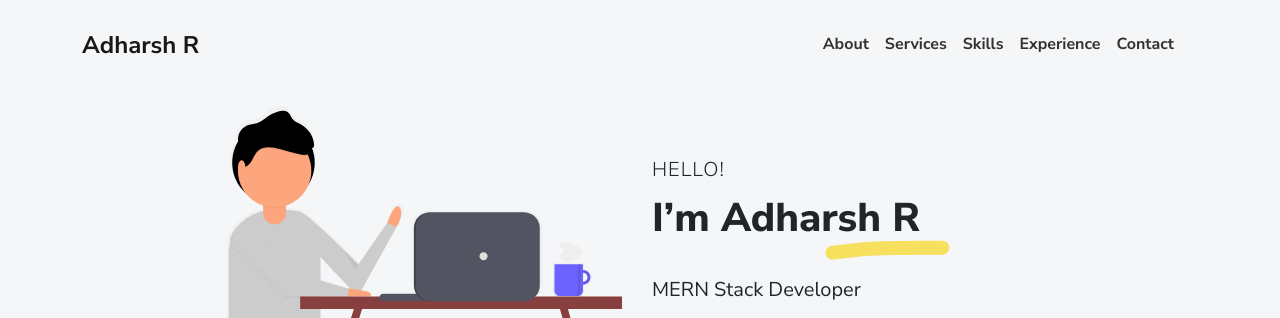
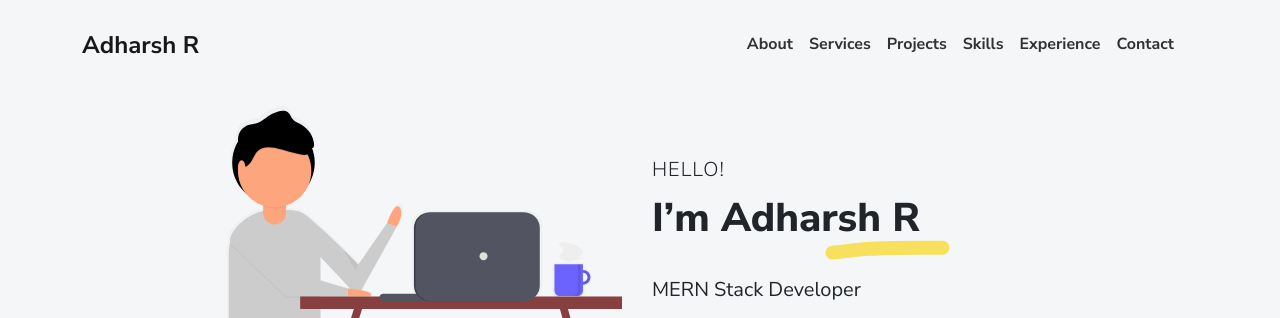
Before and after one commit to adharshrajeeev/adharshr-portfolio, a plain HTML site: page index.html in a window 1280 px wide. Shown: the top 318 px of the page. Drawn offline with nearby package versions, Linux system fonts and the light colour scheme.

Commit message:
added project tab

```diff
--- a/index.html
+++ b/index.html
@@ -49,6 +49,7 @@
           <ul class="navbar-nav ms-auto me-2">
             <li class="nav-item"><a class="nav-link" href="#about">About</a></li>
             <li class="nav-item"><a class="nav-link" href="#services">Services</a></li>
+            <li class="nav-item"><a class="nav-link" href="#projects">Projects</a></li>
             <li class="nav-item"><a class="nav-link" href="#skills">Skills</a></li>
             <li class="nav-item"><a class="nav-link" href="#experience">Experience</a></li>
             <li class="nav-item"><a class="nav-link" href="#contact">Contact</a></li>
@@ -180,7 +181,7 @@
       </div> -->
 
 
-      <div class="section px-3 px-lg-4 pt-5" id="experience">
+      <div class="section px-3 px-lg-4 pt-5" id="projects">
         <div class="container-narrow">
           <div class="text-center mb-5">
             <h2 class="marker marker-center">Projects</h2>
```
